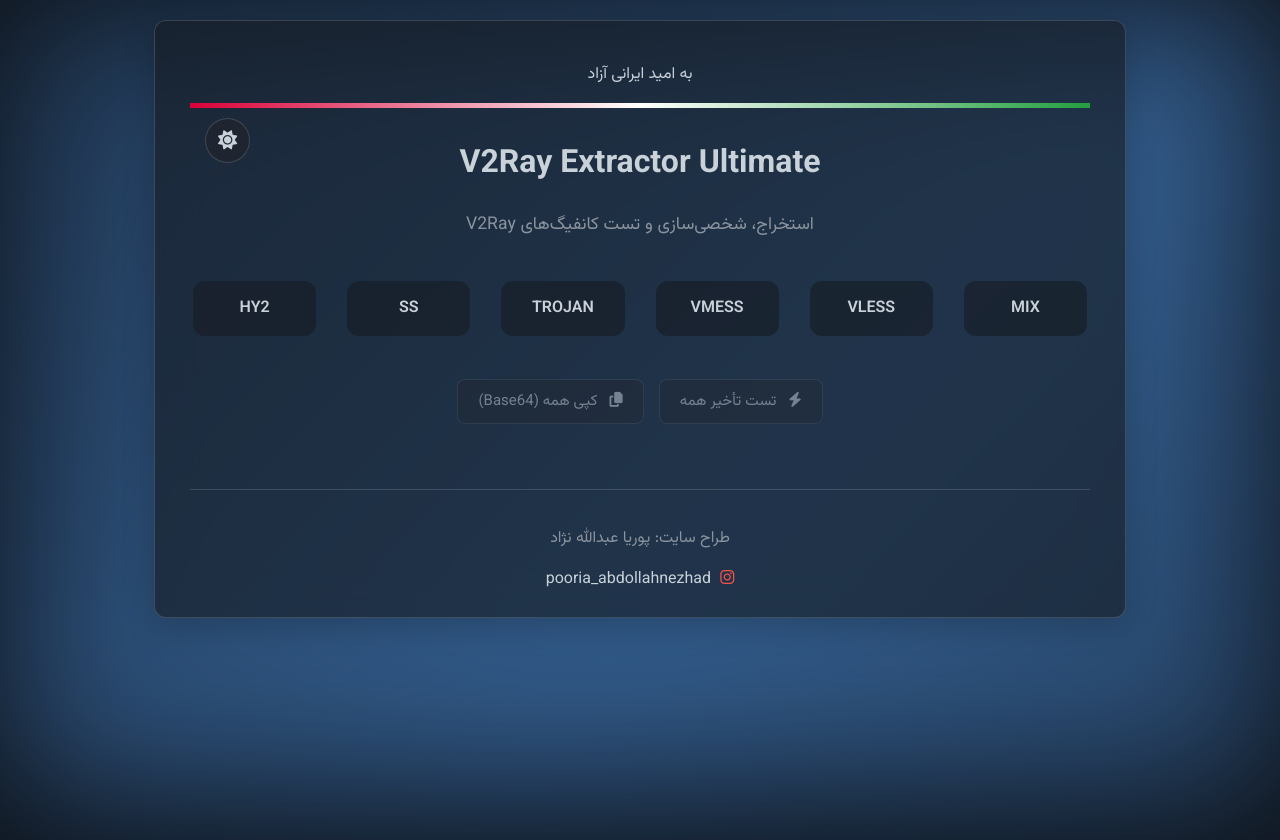
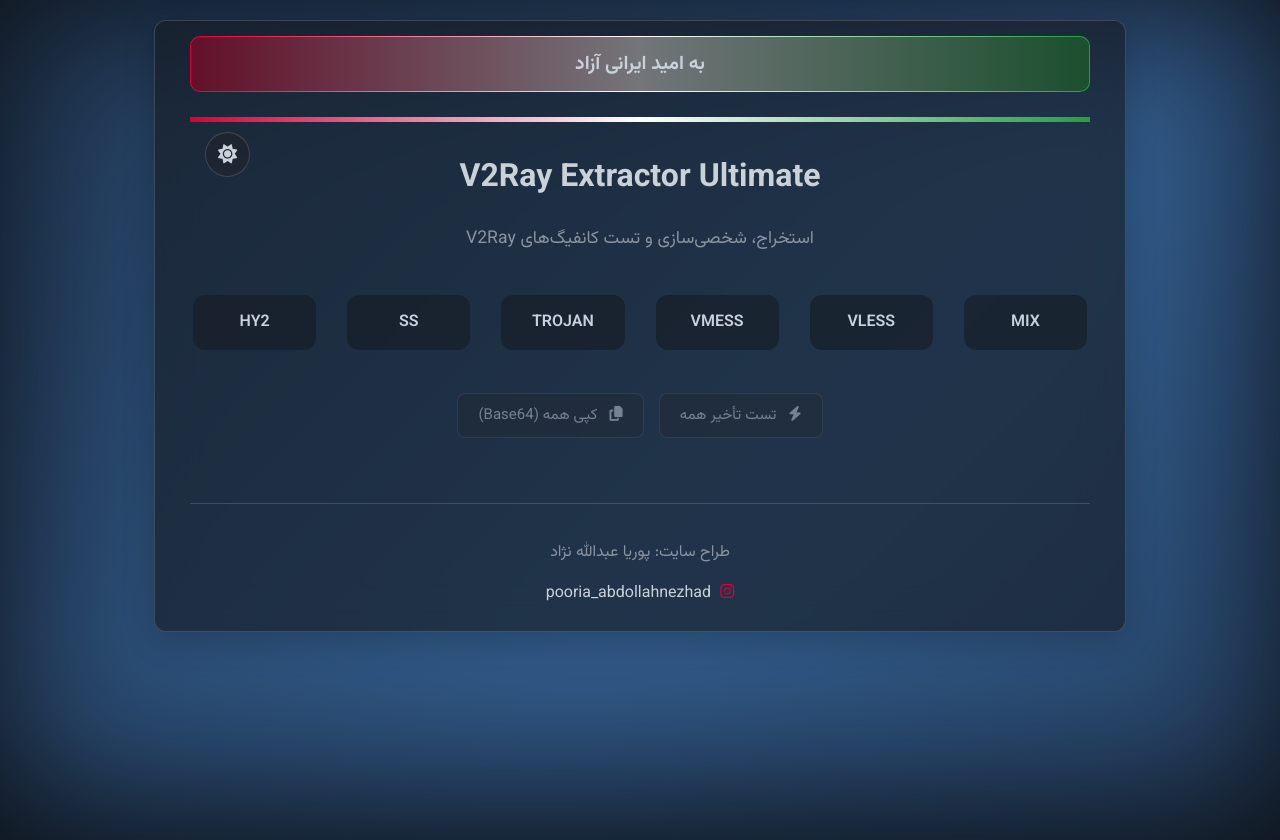
Before and after one commit to pooriaredorg/v2rayExteractor-site-pooriared, a plain HTML site: page index.html in a window 1280 px wide. Drawn offline with Linux system fonts and the light colour scheme.

Commit message:
Update style.css

```diff
--- a/style.css
+++ b/style.css
@@ -1,9 +1,12 @@
-@import url('https://fonts.googleapis.com/css2?family=Vazirmatn:wght@300;400;600;700&display=swap');
+@import url('https://fonts.googleapis.com/css2?family=Vazirmatn:wght@300;400;600;700;800&display=swap');
 
 :root {
     --font-family: 'Vazirmatn', sans-serif;
     --border-radius: 12px;
     --transition-speed: 0.3s;
+    --iran-green: #239f40;
+    --iran-white: #ffffff;
+    --iran-red: #da0037;
 }
 
 body[data-theme='dark'] {
@@ -80,8 +83,8 @@
     padding: 25px 35px;
     text-align: center;
     animation: fadeIn 0.8s ease-in-out;
-    position: relative; /* Needed for the flag bar */
-    overflow: hidden; /* Hide anything that goes out of the border-radius */
+    position: relative;
+    overflow: hidden;
 }
 
 @keyframes fadeIn {
@@ -89,16 +92,32 @@
     to { opacity: 1; transform: translateY(0); }
 }
 
+.freedom-banner {
+    padding: 1px; /* Creates space for the border */
+    border-radius: 10px;
+    margin: -10px auto 25px auto;
+    background: linear-gradient(to left, var(--iran-green), var(--iran-white), var(--iran-red));
+}
+
+.freedom-banner p {
+    background: var(--primary-color);
+    color: var(--text-color);
+    margin: 0;
+    padding: 12px;
+    border-radius: 9px;
+    font-size: 1.2em;
+    font-weight: 700;
+}
+
 header {
     position: relative;
-    margin-bottom: 2rem;
-    padding-top: 15px; /* Space for the flag bar */
+    padding-top: 15px;
 }
 
 .iran-flag-bar {
     height: 5px;
     width: 100%;
-    background: linear-gradient(to left, #239f40, #ffffff, #da0037); /* Green, White, Red */
+    background: linear-gradient(to left, var(--iran-green), var(--iran-white), var(--iran-red));
     position: absolute;
     top: 0;
     left: 0;
@@ -117,7 +136,7 @@
 
 #theme-toggle {
     position: absolute;
-    top: 15px; /* Adjusted for flag bar */
+    top: 15px;
     left: 15px;
     background: var(--secondary-color);
     border: 1px solid var(--border-color);
@@ -338,6 +357,6 @@
 }
 
 footer i {
-    color: var(--danger-color);
+    color: var(--iran-red);
     margin-left: 5px;
     }
```
